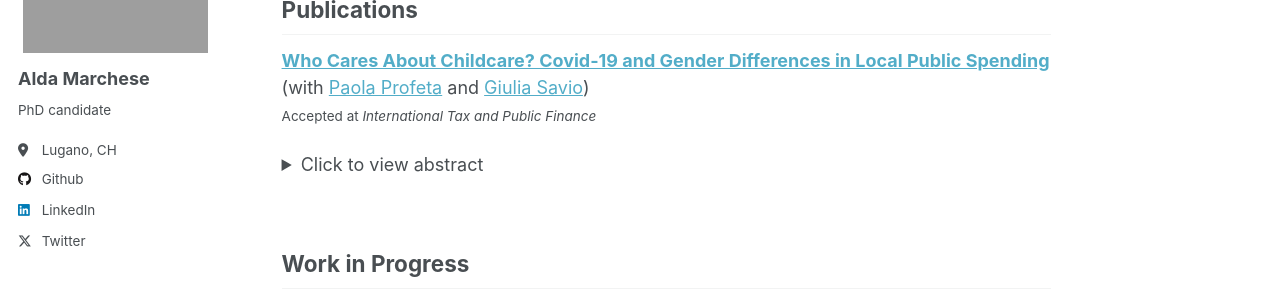
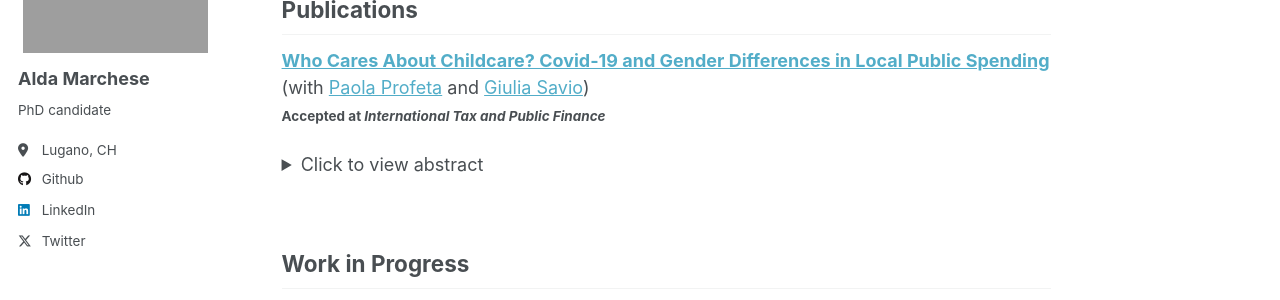
Before and after one commit to aldamarchese/aldamarchese.github.io, a Jekyll site: the page built from _pages/research.md, in a window 1280 px wide. Shown: the part 197-497 px from the top of the page. Built offline with Jekyll 4.4.1, drawn with Linux system fonts in a browser that asks for light colours.

```diff
--- a/_pages/research.md
+++ b/_pages/research.md
@@ -9,7 +9,7 @@ redirect_from:
 ## Publications
 
   [**Who Cares About Childcare? Covid-19 and Gender Differences in Local Public Spending**](https://www.dropbox.com/scl/fi/3wgo6p8nz7fh3dbdpx8bu/Marchese_Profeta_Savio_childcare.pdf?rlkey=p1i9u543se4i06s2ajyp87t1x&dl=0) (with [Paola Profeta](https://sites.google.com/view/paola-profeta) and [Giulia Savio](https://sites.google.com/view/giuliasavioswebpage/home?authuser=0))  <br/>
-  <small> Accepted at _International Tax and Public Finance_ <small>
+  <small> **Accepted at _International Tax and Public Finance_** <small>
   <details>
   <summary>Click to view abstract</summary>
  The Covid-19 pandemic increased the salience of childcare and focused attention on the allocation of public funds for it. Focusing on Italy, one of the first countries severely impacted by the Covid-19 crisis, we analyze how male and female politicians responded to the Covid-19 pandemic in the allocation of funds to childcare. To assess causality, we analyze close mixed-gender races in Italian local elections in small municipalities without gender quotas from 2016 to 2023. Our findings show that pre Covid-19 female mayors spent more on childcare than male mayors. However, during the pandemic, the gender gap closed, as male mayors increased spending, a trend that continued in the post pandemic period.
```
